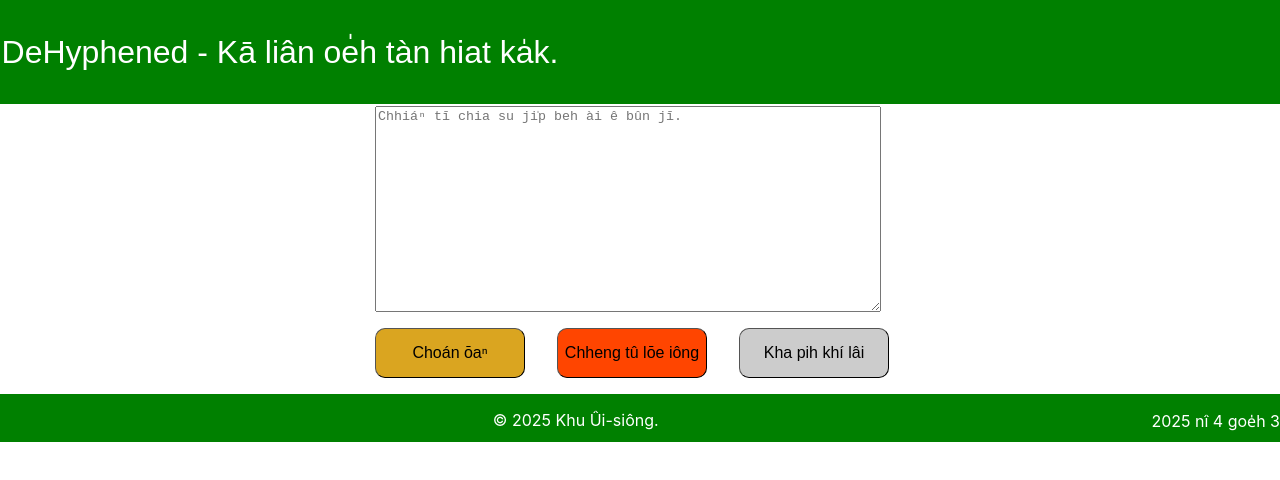
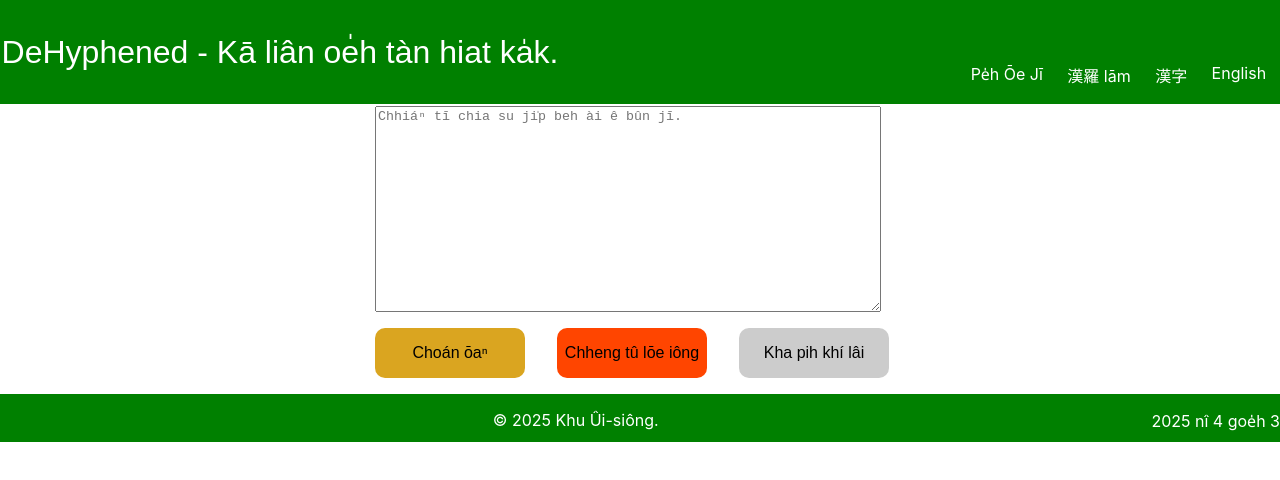
Before and after one commit to UisiongKhu/DeHyphenated, a React (Create React App) app: page / in a window 1280 px wide. Shown: the top 480 px of the page. Built offline with nearby package versions, Linux system fonts and the light colour scheme.

Commit message:
Thâu pán UI oân sêng, soah lo̍h âi chò khá pih khí, i18n kong lêng kachih chiaoogle API.

```diff
--- a/src/HomepageHeader.tsx
+++ b/src/HomepageHeader.tsx
@@ -1,11 +1,13 @@
 import React from 'react';
 import './css/Homepage.css';
+import LanguageSelector from './components/languageSelector';
 
 function HomepageHeader() {
   return (
     <div>
       <header className="homepage-header">
         <p className="homepage-title">DeHyphened - Kā liân oe̍h tàn hiat ka̍k.</p>
+        <LanguageSelector />
       </header>
     </div>
   );
--- a/src/components/languageSelector.tsx
+++ b/src/components/languageSelector.tsx
@@ -8,11 +8,11 @@ type _props = {
 
 function LanguageSelector(){
     return(
-        <div>
-            <p>Pe̍h Ōe Jī</p>
-            <p>漢羅 lām</p>
-            <p>漢字</p>
-            <p>English</p>
+        <div className="language-selector-container">
+            <p className="languageOption">Pe̍h Ōe Jī</p>
+            <p className="languageOption">漢羅 lām</p>
+            <p className="languageOption">漢字</p>
+            <p className="languageOption">English</p>
         </div>
     )
 }
--- a/src/css/Homepage.css
+++ b/src/css/Homepage.css
@@ -2,12 +2,27 @@
   background-color: green;
   margin-bottom: 0.1rem;
   padding: 0.1rem;
+  display: flex;
+  flex-direction: row;
+  justify-content: space-between;
+  color: white;
 }
 .homepage-title{
   text-align: left;
   font-size: 2rem;
   font-family: sans-serif;
-  color: white;
+}
+.language-selector-container{
+  display: flex;
+  flex-direction: row;
+  justify-content: space-around;
+  align-self: end;
+  width: 20rem;
+}
+.language-option{
+  font-size: 10pt;
+  margin-left: 10px;
+  margin-right: 10px;
 }
 .homepage-inputarea-container{
   display: flex;
@@ -27,8 +42,7 @@
 
 .content-button{
   border-radius: 10px;
-  border-width: 1px;
-  border-color: black;
+  border-width: 0;
   height: 50px;
   width: 150px;
   font-size: 12pt;
```
Also changed, not shown: src/css/index.css (line endings or trailing spaces).
